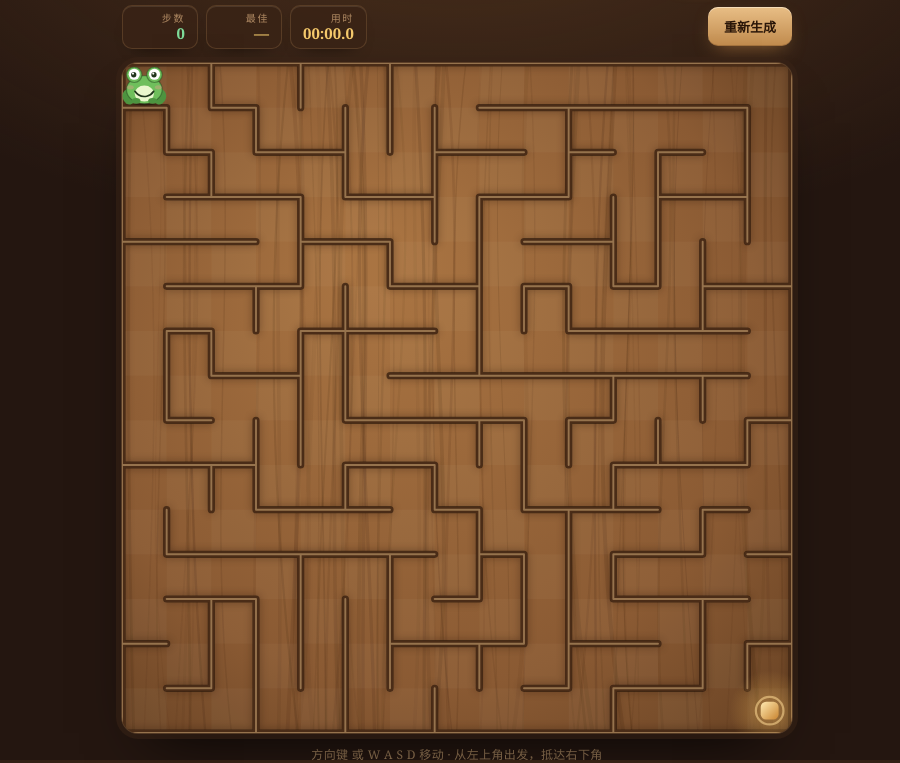
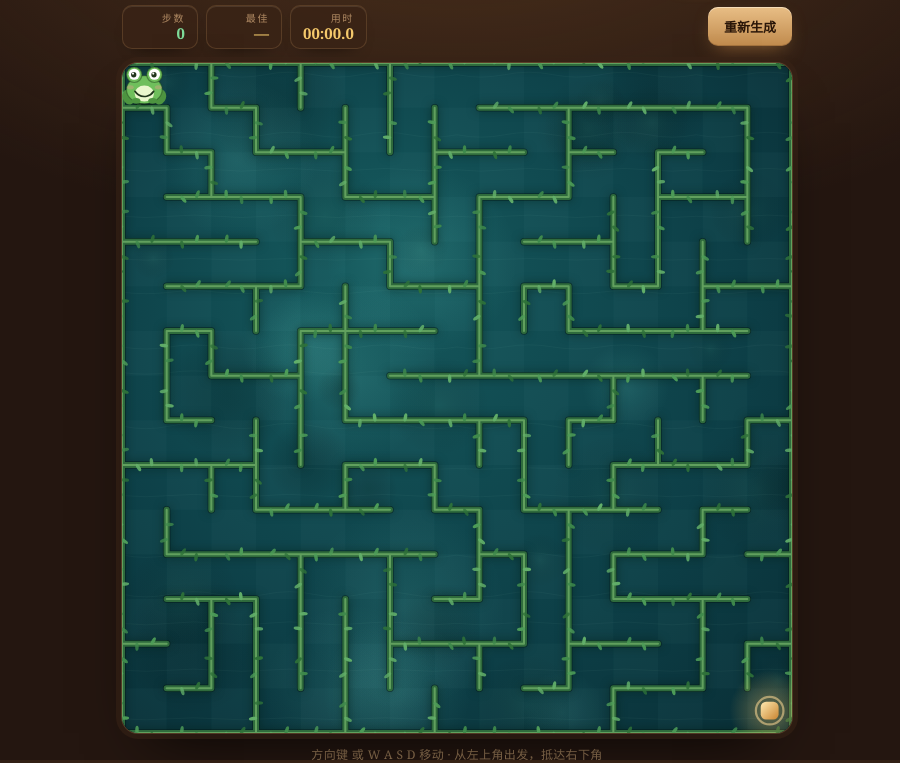
Before and after one commit to su-susan/maze, a plain HTML site: page index.html in a window 1280 px wide. Shown: the part 40-803 px from the top of the page, without its empty margins (183-1083 px from the left). Drawn offline with Linux system fonts and the light colour scheme.

Commit message:
更改为水塘地图

```diff
--- a/index.html
+++ b/index.html
@@ -153,7 +153,7 @@
     aspect-ratio: 1 / 1;
     border-radius: 16px;
     overflow: hidden;
-    background: #6b4423;
+    background: #062128;
     box-shadow:
       0 0 0 1px rgba(160, 118, 74, .35),
       0 0 0 6px rgba(58, 36, 22, .55),
@@ -516,7 +516,7 @@
     draw(performance.now());
   }
 
-  /* ---------- 静态层：地面 + 立体墙（只重绘一次） ---------- */
+  /* ---------- 静态层：水塘底 + 水草围墙（只重绘一次） ---------- */
   function buildStaticLayer(size, dpr) {
     bgCanvas.width = Math.round(size * dpr);
     bgCanvas.height = Math.round(size * dpr);
@@ -527,78 +527,144 @@
 
     var S = cellPx * N;
 
-    // 木桌面：暖棕渐变 + 木纹
-    var base = c.createRadialGradient(S * 0.38, S * 0.3, S * 0.04, S * 0.5, S * 0.52, S * 0.9);
-    base.addColorStop(0, '#a97442');
-    base.addColorStop(0.55, '#8a5a33');
-    base.addColorStop(1, '#4e3018');
+    // 水塘底：由浅到深的青绿渐变
+    var base = c.createRadialGradient(S * 0.36, S * 0.28, S * 0.04, S * 0.5, S * 0.52, S * 0.95);
+    base.addColorStop(0, '#15585c');
+    base.addColorStop(0.5, '#0d3f47');
+    base.addColorStop(1, '#062128');
     c.fillStyle = base;
     c.fillRect(0, 0, S, S);
 
-    // 木纹：竖向深浅曲线，随机但只在重建时画一次
-    for (var wi = 0; wi < 70; wi++) {
-      var wx = Math.random() * S;
+    // 池底泥沙斑块：深浅不一，避免死板的纯色
+    for (var bi = 0; bi < 26; bi++) {
+      var bx = Math.random() * S;
+      var by = Math.random() * S;
+      var br = S * (0.03 + Math.random() * 0.08);
+      var blob = c.createRadialGradient(bx, by, 0, bx, by, br);
+      blob.addColorStop(0, Math.random() > 0.45
+        ? 'rgba(3, 24, 26, .22)'
+        : 'rgba(46, 108, 96, .16)');
+      blob.addColorStop(1, 'rgba(0, 0, 0, 0)');
+      c.fillStyle = blob;
+      c.fillRect(bx - br, by - br, br * 2, br * 2);
+    }
+
+    // 水面透下来的光斑（焦散），用叠加模式提亮
+    c.globalCompositeOperation = 'lighter';
+    for (var ci = 0; ci < 9; ci++) {
+      var lx = Math.random() * S;
+      var ly = Math.random() * S;
+      var lr = S * (0.06 + Math.random() * 0.1);
+      var glow = c.createRadialGradient(lx, ly, 0, lx, ly, lr);
+      glow.addColorStop(0, 'rgba(150, 235, 205, .085)');
+      glow.addColorStop(1, 'rgba(150, 235, 205, 0)');
+      c.fillStyle = glow;
+      c.fillRect(lx - lr, ly - lr, lr * 2, lr * 2);
+    }
+    c.globalCompositeOperation = 'source-over';
+
+    // 水面波纹：一层层很淡的横向波线
+    for (var wi = 0; wi < 16; wi++) {
+      var wy = (wi + 0.5) * (S / 16) + (Math.random() - 0.5) * S * 0.04;
+      var amp = S * (0.002 + Math.random() * 0.006);
       c.beginPath();
-      c.moveTo(wx, 0);
-      c.bezierCurveTo(
-        wx + (Math.random() - 0.5) * S * 0.08, S * 0.33,
-        wx + (Math.random() - 0.5) * S * 0.08, S * 0.66,
-        wx + (Math.random() - 0.5) * S * 0.05, S
-      );
-      c.strokeStyle = 'rgba(58, 32, 14, ' + (0.04 + Math.random() * 0.12).toFixed(3) + ')';
-      c.lineWidth = 0.8 + Math.random() * 3.2;
+      c.moveTo(0, wy);
+      for (var wx = 0; wx < S; wx += S / 14) {
+        var nx = Math.min(S, wx + S / 14);
+        var lift = (Math.floor(wx / (S / 14)) % 2 === 0) ? amp : -amp;
+        c.quadraticCurveTo(wx + S / 28, wy + lift, nx, wy);
+      }
+      c.strokeStyle = 'rgba(190, 245, 230, .035)';
+      c.lineWidth = 1;
       c.stroke();
     }
 
     // 极淡棋盘格，帮助感知格子
-    c.fillStyle = 'rgba(255, 236, 200, .03)';
+    c.fillStyle = 'rgba(180, 240, 220, .022)';
     for (var y = 0; y < N; y++) {
       for (var x = 0; x < N; x++) {
         if ((x + y) % 2 === 0) c.fillRect(x * cellPx, y * cellPx, cellPx, cellPx);
       }
     }
 
-    // 把所有墙线合成一条路径
+    // 收集所有墙段（只取上 + 左，右侧和下侧边框单独补，避免重复绘制）
     var lw = Math.max(1.8, Math.min(cellPx * 0.14, 6));
-    c.beginPath();
+    var segs = [];
     for (var gy = 0; gy < N; gy++) {
       for (var gx = 0; gx < N; gx++) {
         var wb = walls[gy * N + gx];
         var x0 = gx * cellPx, y0 = gy * cellPx;
         var x1 = x0 + cellPx, y1 = y0 + cellPx;
-        if (wb & TOP)    { c.moveTo(x0, y0); c.lineTo(x1, y0); }
-        if (wb & LEFT)   { c.moveTo(x0, y0); c.lineTo(x0, y1); }
-        if (wb & RIGHT)  { c.moveTo(x1, y0); c.lineTo(x1, y1); }
-        if (wb & BOTTOM) { c.moveTo(x0, y1); c.lineTo(x1, y1); }
+        if (wb & TOP)  segs.push([x0, y0, x1, y0]);
+        if (wb & LEFT) segs.push([x0, y0, x0, y1]);
+        if (gx === N - 1 && (wb & RIGHT))  segs.push([x1, y0, x1, y1]);
+        if (gy === N - 1 && (wb & BOTTOM)) segs.push([x0, y1, x1, y1]);
       }
+    }
+
+    c.beginPath();
+    for (var si = 0; si < segs.length; si++) {
+      c.moveTo(segs[si][0], segs[si][1]);
+      c.lineTo(segs[si][2], segs[si][3]);
     }
     c.lineCap = 'round';
     c.lineJoin = 'round';
 
-    // 1) 底部投影：让木条看起来立起来
+    // 1) 水下投影：让水草有一点厚度
     c.save();
-    c.translate(0, lw * 0.6);
-    c.lineWidth = lw * 1.2;
-    c.strokeStyle = 'rgba(24, 12, 4, .55)';
+    c.translate(0, lw * 0.55);
+    c.lineWidth = lw * 1.25;
+    c.strokeStyle = 'rgba(2, 18, 16, .5)';
     c.stroke();
     c.restore();
 
-    // 2) 木条主体（深棕）
+    // 2) 水草主体（深绿）
     c.save();
     c.lineWidth = lw;
-    c.strokeStyle = '#4a2c17';
-    c.shadowColor = 'rgba(40, 20, 8, .45)';
-    c.shadowBlur = lw * 1.4;
+    c.strokeStyle = '#2f6b3c';
+    c.shadowColor = 'rgba(3, 30, 20, .55)';
+    c.shadowBlur = lw * 1.6;
     c.stroke();
     c.restore();
 
-    // 3) 顶部高光：受光面
+    // 3) 受光面：偏亮的草绿
     c.save();
-    c.translate(0, -lw * 0.34);
-    c.lineWidth = Math.max(1, lw * 0.32);
-    c.strokeStyle = 'rgba(226, 186, 132, .5)';
+    c.translate(0, -lw * 0.3);
+    c.lineWidth = Math.max(1, lw * 0.34);
+    c.strokeStyle = 'rgba(139, 205, 122, .55)';
     c.stroke();
     c.restore();
+
+    // 4) 沿墙长出来的叶片：按线段等距撒点，左右交替伸出
+    var LEAF = ['#3f8a4c', '#4e9d58', '#2f7239', '#63b06a'];
+    var leafSize = Math.max(1.8, Math.min(lw * 0.72, 4.2));
+
+    for (var li = 0; li < segs.length; li++) {
+      var sx = segs[li][0], sy = segs[li][1];
+      var ex = segs[li][2], ey = segs[li][3];
+      var segLen = Math.sqrt((ex - sx) * (ex - sx) + (ey - sy) * (ey - sy));
+      var ang = Math.atan2(ey - sy, ex - sx);
+      var count = Math.max(1, Math.round(segLen / (lw * 3)));
+
+      for (var li2 = 1; li2 <= count; li2++) {
+        var t = li2 / (count + 1);
+        var lpx = sx + (ex - sx) * t;
+        var lpy = sy + (ey - sy) * t;
+        var side = (li + li2) % 2 === 0 ? 1 : -1;
+        var spread = (0.55 + Math.random() * 0.55) * side;
+
+        c.save();
+        c.translate(lpx, lpy);
+        c.rotate(ang + spread * Math.PI * 0.5);
+        c.beginPath();
+        c.ellipse(leafSize * 0.7, 0, leafSize, leafSize * 0.42, 0, 0, Math.PI * 2);
+        c.fillStyle = LEAF[(Math.random() * LEAF.length) | 0];
+        c.globalAlpha = 0.75 + Math.random() * 0.25;
+        c.fill();
+        c.restore();
+      }
+    }
+    c.globalAlpha = 1;
   }
 
   /* ---------- 绘制 ---------- */
```
